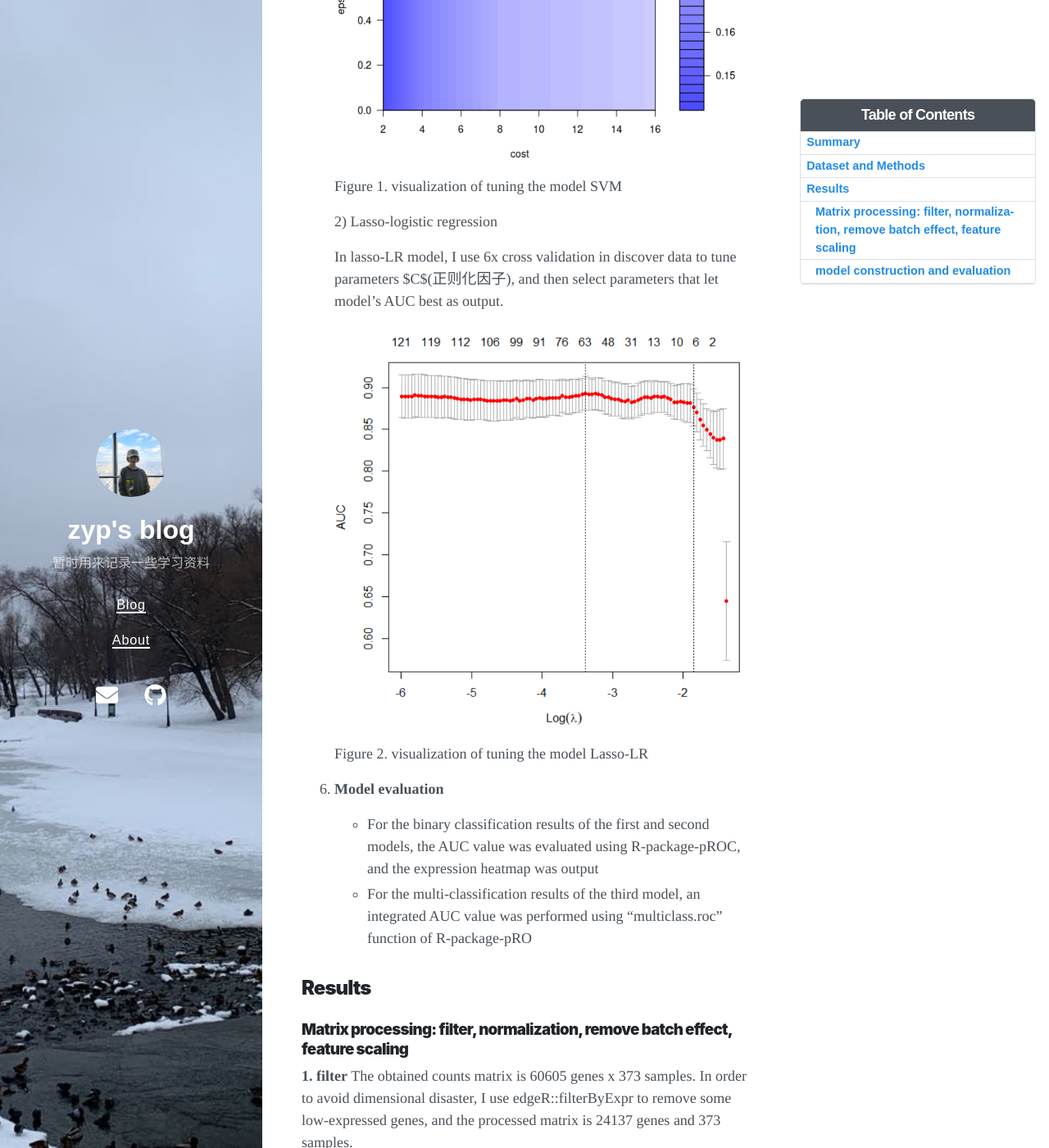
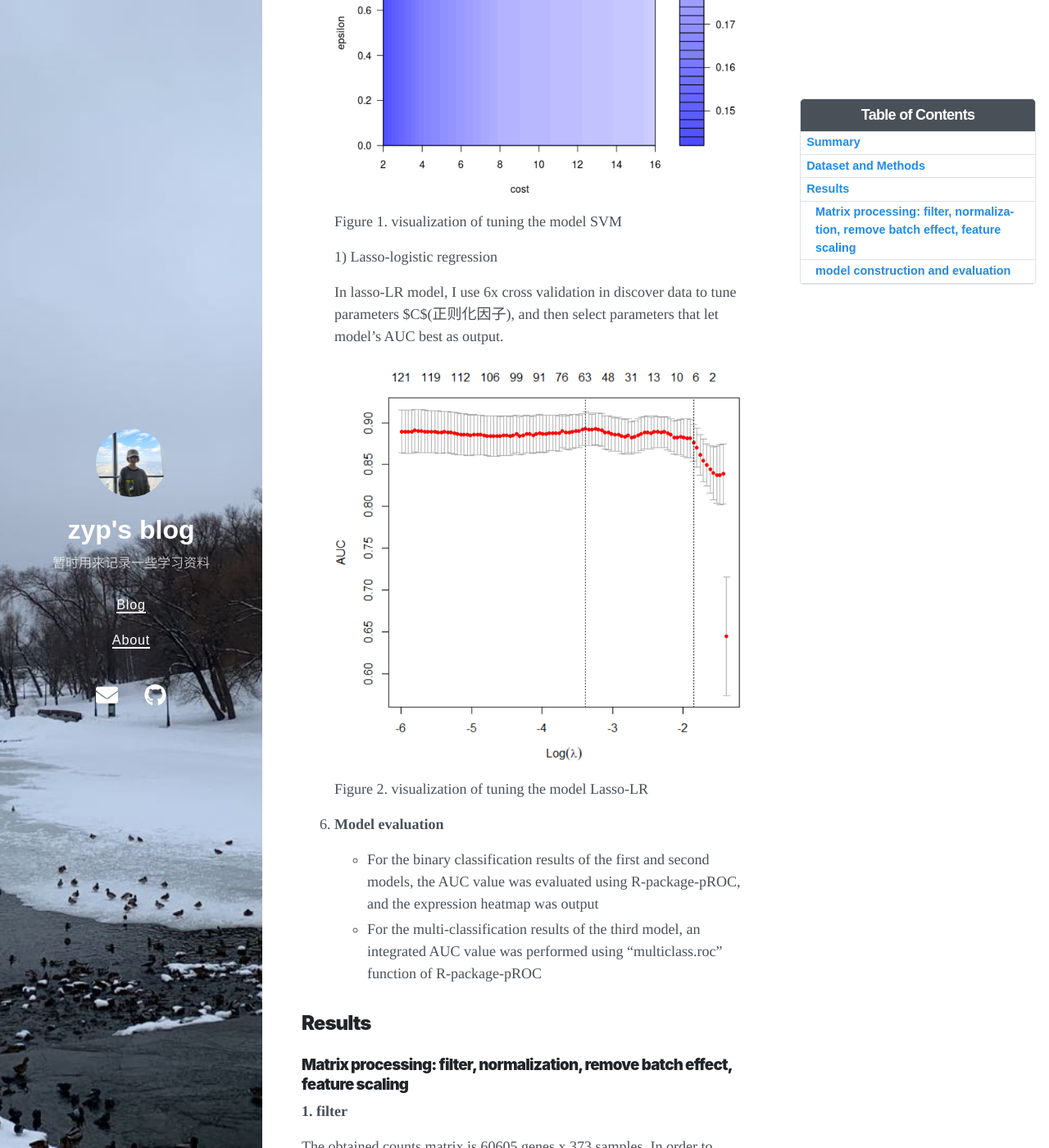
Before and after one commit to Z-YWJ/Z-YWJ.github.io, a Jekyll site: the page built from _posts/2022-06-24-4th-Quiz.md, in a window 1280 px wide and 1400 px high, scrolled down 1964 px. Shown: the whole window at 82% size. Built offline with Jekyll 4.4.1, drawn with Linux system fonts in a browser that asks for light colours; nearby versions of some CDN libraries.

Commit message:
complete-2

```diff
--- a/_posts/2022-06-24-4th-Quiz.md
+++ b/_posts/2022-06-24-4th-Quiz.md
@@ -10,7 +10,7 @@ math: true
 
 ## **Summary**
 
-[Liquid biopsy](https://z-ywj.github.io/2022/06/18/2nd-%E6%96%87%E7%8C%AE%E9%98%85%E8%AF%BB/) can achieve personalized medical treatment including early screening, prognosis, and medication guidance of cancer by accurately analyzing the tumor components in the plasma of the subject. Based on this principle, this report analyzes the expression and composition of long RNA in plasma of 5 cancer patients and healthy people, and constructs various machine learning models. Through these models, we can give some potential possible extracellular RNA(exRNA) biomarkers for cancer early detection.
+[Liquid biopsy](https://z-ywj.github.io/2022/06/18/2nd-%E6%96%87%E7%8C%AE%E9%98%85%E8%AF%BB/#review) can achieve personalized medical treatment including early screening, prognosis, and medication guidance of cancer by accurately analyzing the tumor components in the plasma of the subject. Based on this principle, this report analyzes the expression and composition of long RNA in plasma of 5 cancer patients and healthy people, and constructs various machine learning models. Through these models, we can give some potential possible extracellular RNA(exRNA) biomarkers for cancer early detection.
 
 ## **Dataset and Methods**
 
@@ -37,6 +37,7 @@ math: true
     3) wrapper: using R-package-randomForest, I construct "randomforest" model. This model uses different feature subsets for training and outputs finally multi-classification results
 
 5. **Model training**
+
    1) SVM
 
    In SVM model, I use 10x cross validation in discover data to tune parameters $epsilon$(松弛变量) and $cost$(惩罚因子), and then select parameters that let model performance best as output.
@@ -45,7 +46,7 @@ math: true
 
    Figure 1. visualization of tuning the model SVM
 
-   2) Lasso-logistic regression
+   1) Lasso-logistic regression
 
    In lasso-LR model, I use 6x cross validation in discover data to tune parameters $C$(正则化因子), and then select parameters that let model's AUC best as output.
 
@@ -56,13 +57,14 @@ math: true
 6. **Model evaluation**
 
     * For the binary classification results of the first and second models, the AUC value was evaluated using R-package-pROC, and the expression heatmap was output
-    * For the multi-classification results of the third model, an integrated AUC value was performed using "multiclass.roc" function of R-package-pRO
+    * For the multi-classification results of the third model, an integrated AUC value was performed using "multiclass.roc" function of R-package-pROC
 
 ## **Results**
 
 ### **Matrix processing: filter, normalization, remove batch effect, feature scaling**
 
 **1. filter**
+
    The obtained counts matrix is 60605 genes x 373 samples. In order to avoid dimensional disaster, I use edgeR::filterByExpr to remove some low-expressed genes, and the processed matrix is 24137 genes and 373 samples.
 
    ![filter](../../../../Files/filter.png)
@@ -90,6 +92,7 @@ math: true
    Figure 7.RLE plot of log2(TMM) matrix
 
 **3. remove batch effect**
+
   Due to the difference in time and operation, even the experimental data generated from the same sample may have great differences. That is batch effect. Therefore, here we adopt the ComBat method to remove batch effects.
 
  ![batch](../../../../Files/batch.png)
```
